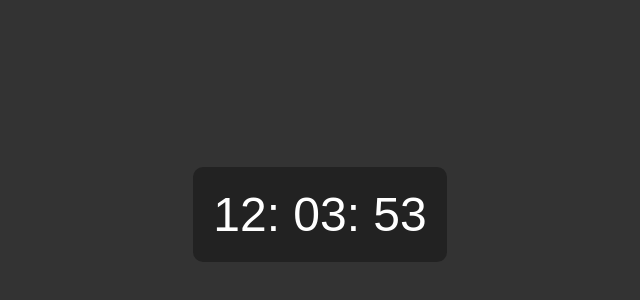
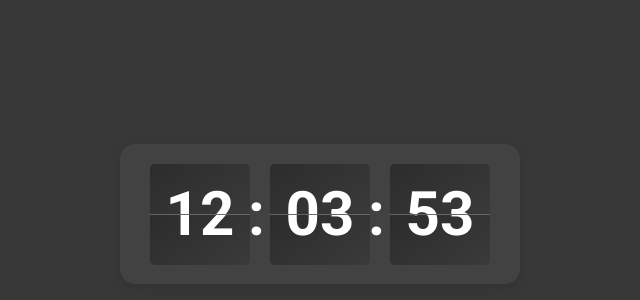
Before and after one commit to marvin3w/utilities, a website: page simple-flip-clock/index.html in a window 1280 px wide. Shown: the part 186-486 px from the top of the page, without its empty margins (320-960 px from the left). Drawn offline with Linux system fonts and the light colour scheme.

Commit message:
feat: Flip Clock Style

```diff
--- a/simple-flip-clock/index.html
+++ b/simple-flip-clock/index.html
@@ -3,14 +3,30 @@
 <head>
     <meta charset="UTF-8">
     <meta name="viewport" content="width=device-width, initial-scale=1.0">
-    <title>Relógio Digital Simples</title>
+    <title>Clock</title>
+    <link href="https://fonts.googleapis.com/css2?family=Roboto:wght@700&display=swap" rel="stylesheet">
     <link rel="stylesheet" href="main.css">
 </head>
 <body>
-    <div class="clock">
-        <span id="hours">00</span>:
-        <span id="minutes">00</span>:
-        <span id="seconds">00</span>
+    <div class="flip-clock">
+        <div class="flip-unit" id="hours">
+            <div class="flip-card">
+                <div class="top">00</div>
+                <div class="bottom">00</div>
+            </div>
+        </div>
+        <div class="flip-unit" id="minutes">
+            <div class="flip-card">
+                <div class="top">00</div>
+                <div class="bottom">00</div>
+            </div>
+        </div>
+        <div class="flip-unit" id="seconds">
+            <div class="flip-card">
+                <div class="top">00</div>
+                <div class="bottom">00</div>
+            </div>
+        </div>
     </div>
     <script src="main.js"></script>
 </body>
--- a/simple-flip-clock/main.js
+++ b/simple-flip-clock/main.js
@@ -1,12 +1,15 @@
 function updateClock() {
   const now = new Date();
-  const hours = String(now.getHours()).padStart(2, '0');
-  const minutes = String(now.getMinutes()).padStart(2, '0');
-  const seconds = String(now.getSeconds()).padStart(2, '0');
+  updateUnit('hours', now.getHours());
+  updateUnit('minutes', now.getMinutes());
+  updateUnit('seconds', now.getSeconds());
+}
 
-  document.getElementById('hours').textContent = hours;
-  document.getElementById('minutes').textContent = minutes;
-  document.getElementById('seconds').textContent = seconds;
+function updateUnit(unit, value) {
+  value = String(value).padStart(2, '0');
+  const flipCard = document.querySelector(`#${unit} .flip-card`);
+  flipCard.querySelector('.top').textContent = value;
+  flipCard.querySelector('.bottom').textContent = value;
 }
 
 setInterval(updateClock, 1000);
--- a/simple-flip-clock/main.scss
+++ b/simple-flip-clock/main.scss
@@ -4,14 +4,66 @@ body {
   align-items: center;
   height: 100vh;
   margin: 0;
-  background-color: #333;
-  font-family: Arial, sans-serif;
+  background: #383838;
+  font-family: 'Roboto', sans-serif;
 }
 
-.clock {
-  font-size: 48px;
-  color: #fff;
-  background-color: #222;
+.flip-clock {
+  display: flex;
+  justify-content: center;
+  align-items: center;
+  background-color: rgba(255, 255, 255, 0.05);
   padding: 20px;
-  border-radius: 10px;
+  border-radius: 15px;
+  box-shadow: 0 5px 15px rgba(0, 0, 0, 0.1);
 }
+
+.flip-unit {
+  margin: 0 10px;
+  position: relative;
+}
+
+.flip-unit::after {
+  content: ':';
+  position: absolute;
+  right: -15px;
+  top: 50%;
+  transform: translateY(-50%);
+  font-size: 60px;
+  color: #ffffff;
+}
+
+.flip-unit:last-child::after {
+  display: none;
+}
+
+.flip-card {
+  width: 100px;
+  height: 100px;
+  border-radius: 5px;
+  perspective: 400px;
+}
+
+.top, .bottom {
+  position: absolute;
+  width: 100%;
+  height: 50%;
+  background: linear-gradient(145deg, #2c2c2c, #3a3a3a);
+  color: #ffffff;
+  font-size: 60px;
+  text-align: center;
+  line-height: 100px;
+  overflow: hidden;
+}
+
+.top {
+  border-radius: 5px 5px 0 0;
+  border-bottom: 1px solid #666;
+}
+
+.bottom {
+  top: 50%;
+  border-radius: 0 0 5px 5px;
+  border-top: 1px solid #666;
+  line-height: 0;
+}
```
Also changed, not shown: simple-flip-clock/main.css.
